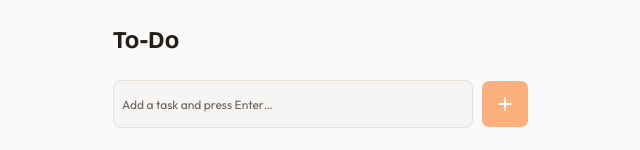
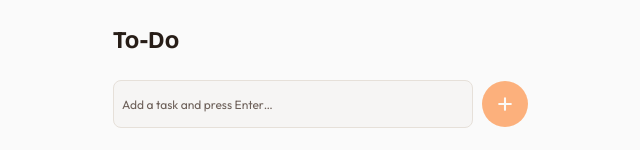
Before and after one commit to KaribbeanCreative/streek, a Next.js app: page /tasks in a window 1280 px wide. Shown: the top 150 px of the page, without its empty margins (319-959 px from the left). Built offline with nearby package versions, Linux system fonts and the light colour scheme; no server answers.

Commit message:
style(tasks): make quick add button fully rounded

```diff
--- a/src/features/tasks/components/quick-add-task.tsx
+++ b/src/features/tasks/components/quick-add-task.tsx
@@ -39,7 +39,7 @@ export function QuickAddTask() {
           size="icon"
           aria-label="Add task"
           disabled={isPending || title.trim().length === 0}
-          className="size-12 shrink-0"
+          className="size-12 shrink-0 rounded-full"
         >
           <PlusIcon className="size-5" />
         </Button>
```
